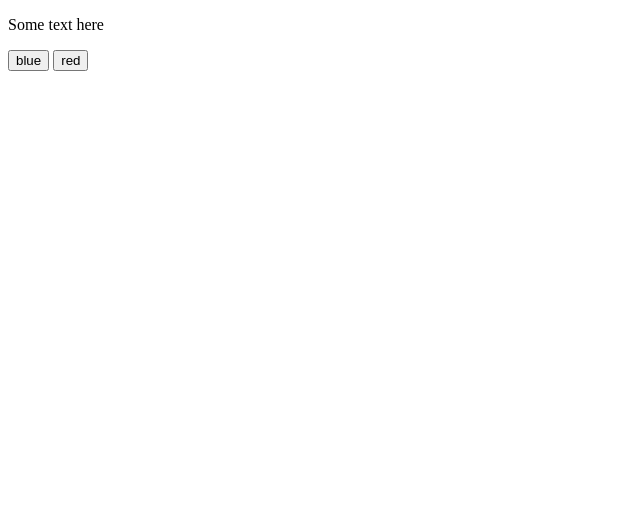
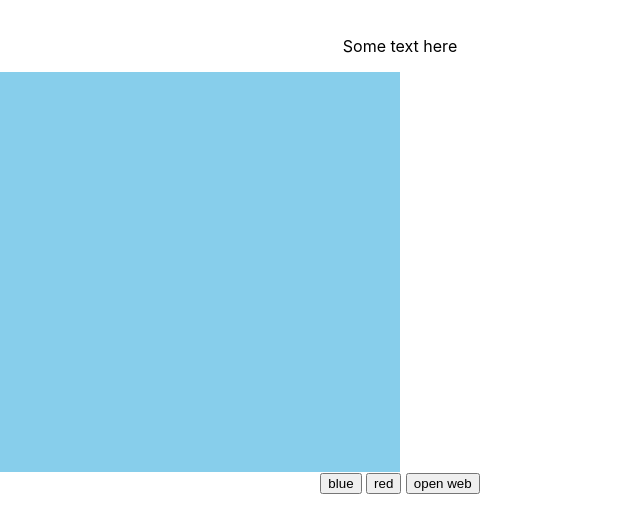
Before and after one commit to Yu-hc/green-cap, an Electron app: page index.html in a window 800 px wide. Shown: the whole page, without its empty margins (0-640 px from the left). Drawn offline with Linux system fonts and the light colour scheme; no server answers.

Commit message:
index.css linked

```diff
--- a/functions.js
+++ b/functions.js
@@ -1,9 +1,14 @@
 const electron = require('electron')
 
 // Importing BrowserWindow from Main Process using Electron remote
-const BrowserWindow = electron.remote.BrowserWindow;
+// const BrowserWindow = electron.remote.BrowserWindow;
 
 function changeColor(newColor) {
 	const elem = document.getElementById("para");
 	elem.style.color = newColor;
- }
+}
+
+//  function test(){
+//        const elem = document.getElementById("para");
+// 	elem.style.color = 'red';
+// };
--- a/index.css
+++ b/index.css
@@ -14,3 +14,10 @@ body {
        text-align: center;
        padding-top: 20px;
 }
+
+#menuBarDiv{
+       width: 400px;
+       height: 400px;
+       background-color: skyblue;
+       text-align: center;
+}
--- a/index.html
+++ b/index.html
@@ -3,10 +3,16 @@
   <head>
     <title>getElementById example</title>
     <script src="./functions.js"></script>
+    <script src="./webcrawler.js"></script>
+    <link rel="stylesheet" href="./index.css">
   </head>
   <body>
     <p id="para">Some text here</p>
+    <section id = "menuBarSection">
+       <div id = "menuBarDiv"></div>
+    </section>
     <button onclick="changeColor('blue');">blue</button>
     <button onclick="changeColor('red');">red</button>
+    <button onclick="run();">open web</button>
   </body>
 </html>
--- /dev/null
+++ b/webcrawler.js
@@ -0,0 +1,22 @@
+const puppeteer = require('puppeteer');
+
+async function run() {
+    let browser = await puppeteer.launch({ headless: false });
+    let page = await browser.newPage();
+    await page.setViewport({ width: 1920, height: 1080 });
+    await page.setRequestInterception(true);
+
+    page.on('request', (req) => {
+        if(req.resourceType() == 'stylesheet' || req.resourceType() == 'font' || req.resourceType() == 'image'){
+            req.abort();
+        }
+        else {
+            req.continue();
+        }
+    });
+    // await page.goto('https://www.ebay.com/');
+    // await page.click('xpath///*[@id="s0-1-0-39-1-3-4-0[1]-2-@match-media-0-@ebay-carousel-list"]/li[1]/div/a/div/div[1]/div');
+    await page.goto(' https://ticketplus.com.tw');
+}
+
+run();
```
